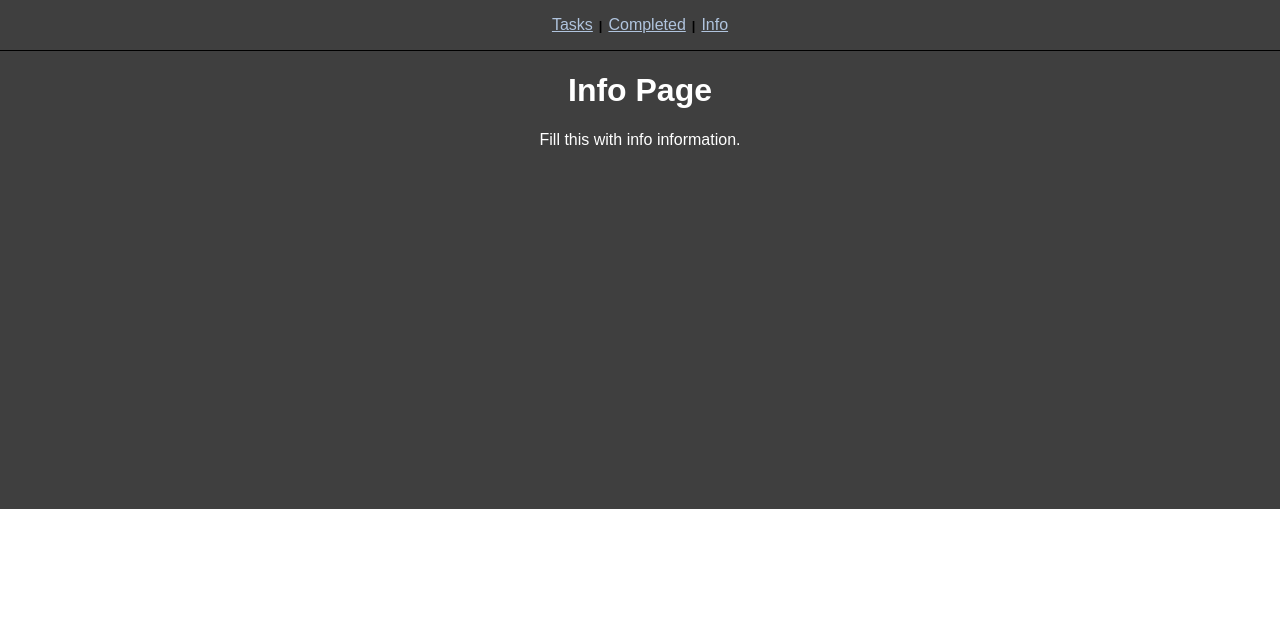
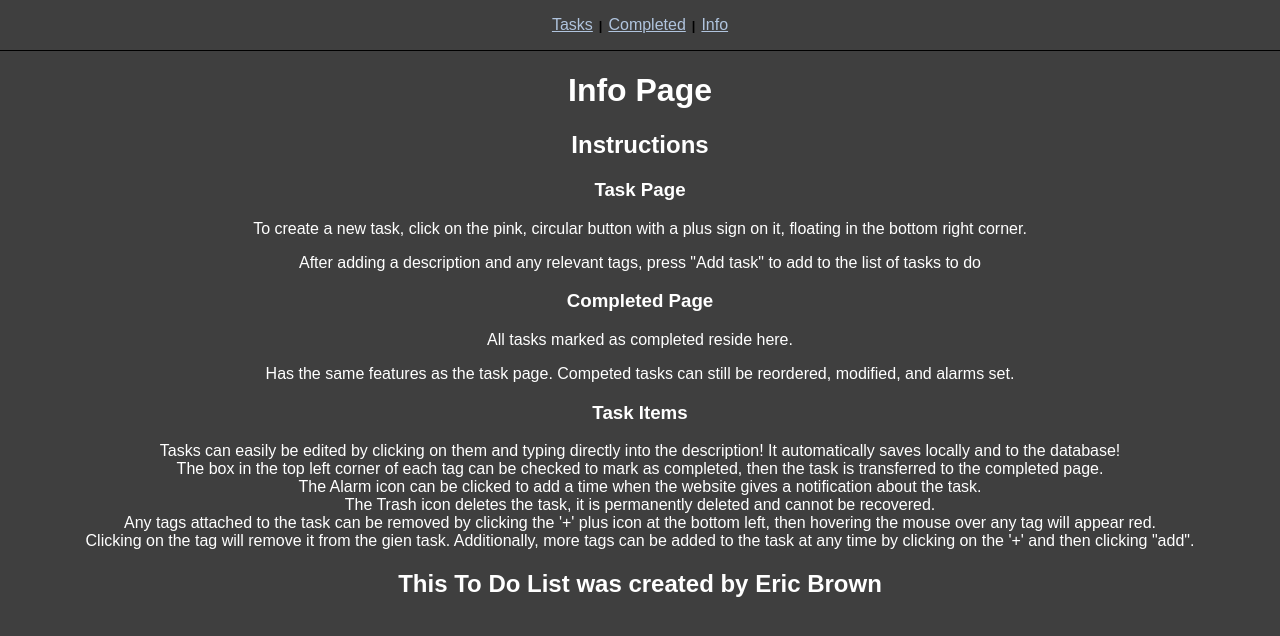
Before and after one commit to evvic/To_Do_List, a React (Create React App) app in the folder to_do_list/: page /info in a window 1280 px wide. Shown: the top 636 px of the page. Built offline with nearby package versions, Linux system fonts and the light colour scheme.

Commit message:
added information to the info page

```diff
--- a/to_do_list/src/pages/info.js
+++ b/to_do_list/src/pages/info.js
@@ -4,7 +4,30 @@ function Info() {
 
     return(
         <div className="info">
-            <h1>Info Page</h1> Fill this with info information.
+            <h1>Info Page</h1>
+            <h2>Instructions</h2>
+            <h3>Task Page</h3>
+            <p>To create a new task, click on the pink, circular button with a plus sign on it, floating in the bottom right corner.</p>
+            <p>After adding a description and any relevant tags, press "Add task" to add to the list of tasks to do</p>
+            <h3>Completed Page</h3>
+            <p>All tasks marked as completed reside here.</p>
+            <p>Has the same features as the task page. Competed tasks can still be reordered, modified, and alarms set.</p>
+            <h3>Task Items</h3>
+            <li>
+            Tasks can easily be edited by clicking on them and typing directly into the description! It automatically saves locally and to the database!
+                <br />
+                The box in the top left corner of each tag can be checked to mark as completed, then the task is transferred to the completed page.
+                <br />
+                The Alarm icon can be clicked to add a time when the website gives a notification about the task.
+                <br />
+                The Trash icon deletes the task, it is permanently deleted and cannot be recovered.
+                <br />
+                Any tags attached to the task can be removed by clicking the '+' plus icon at the bottom left, then hovering the mouse over any tag will appear red.
+                <br />
+                Clicking on the tag will remove it from the gien task. Additionally, more tags can be added to the task at any time by clicking on the '+' and then clicking "add".
+
+            </li>
+            <h2>This To Do List was created by Eric Brown</h2>
         </div>
     )
 }
```
Also changed, not shown: 1 other file (tests, documents, lock files or other folders).
